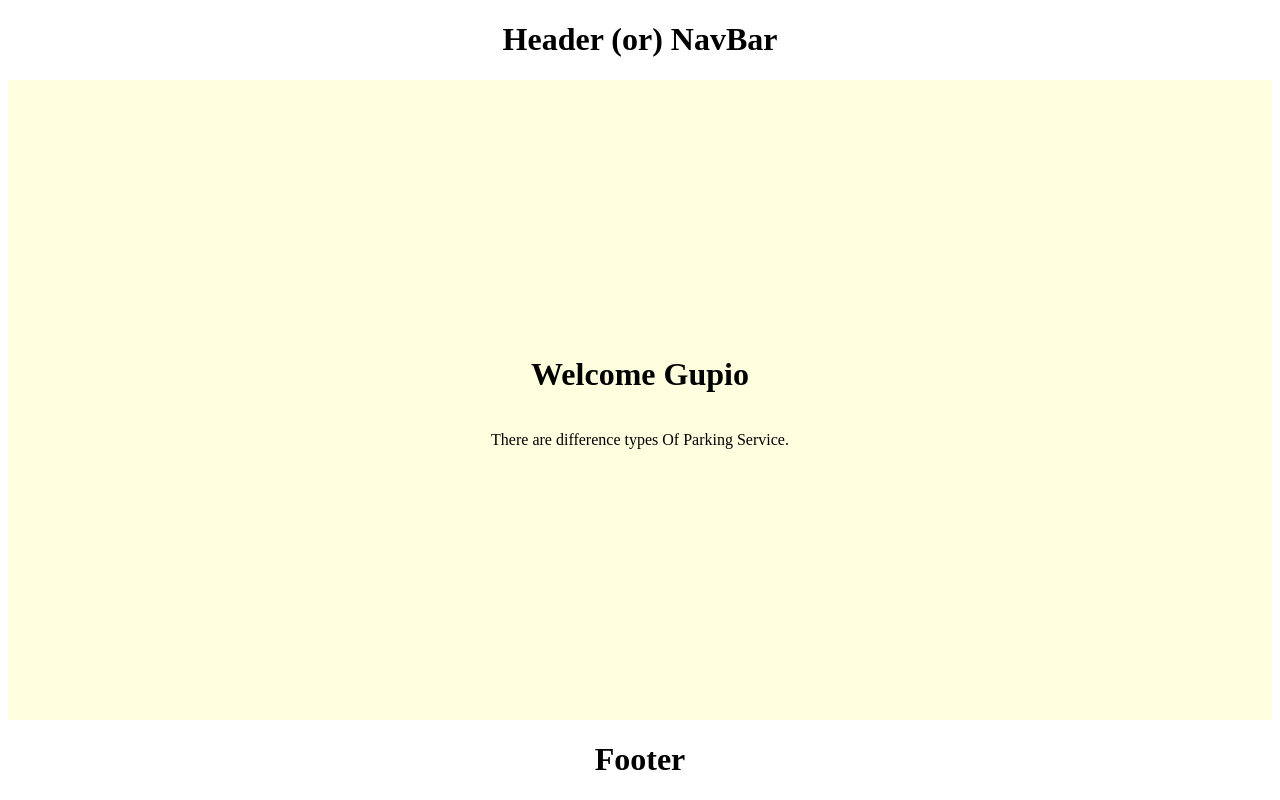
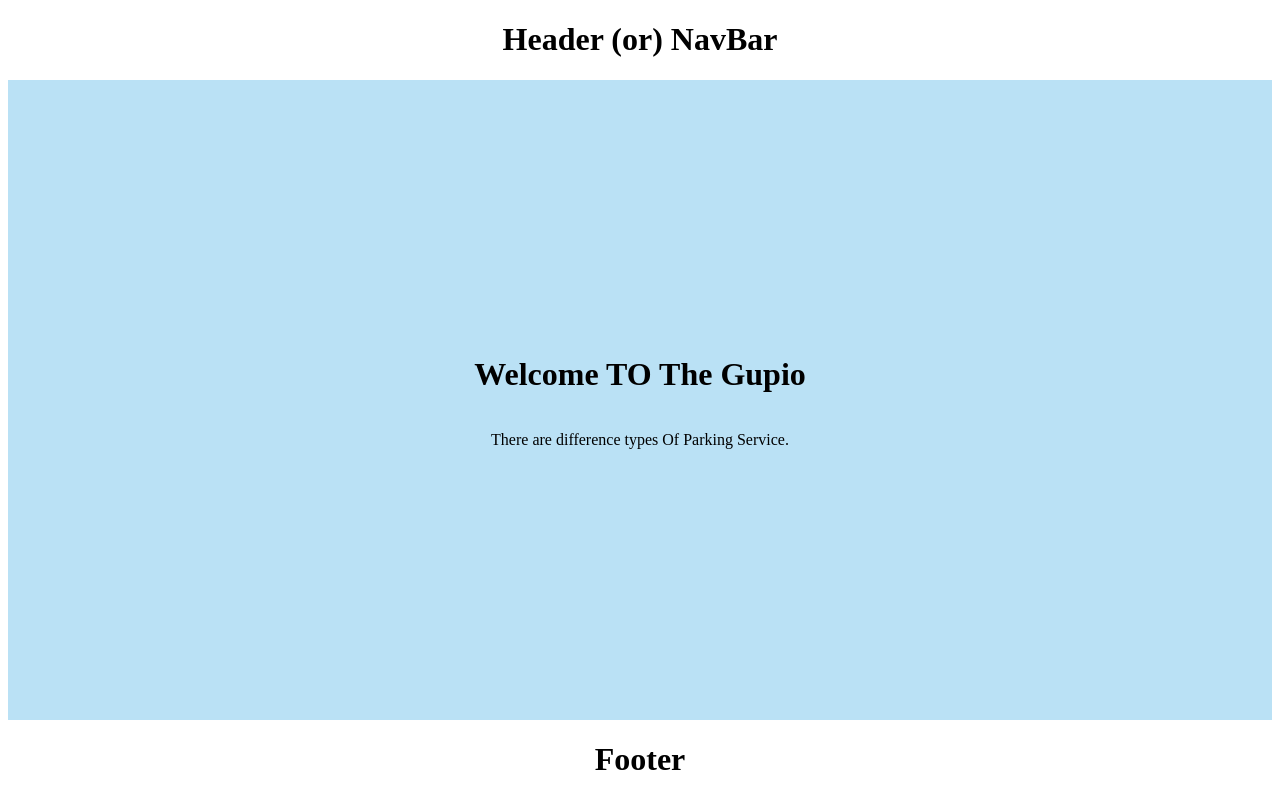
Before and after one commit to EAGALA-Z/practice-github, a React (Vite) app: page / in a window 1280 px wide. Built offline with nearby package versions, Linux system fonts and the light colour scheme.

Commit message:
Twelveth commit

```diff
--- a/src/App.css
+++ b/src/App.css
@@ -4,7 +4,7 @@
   justify-content: center;
   align-items: center;
   height: 80vh;
-  background-color: lightyellow;
+  background-color: rgb(186, 225, 245);
 }
 
 .header{
--- a/src/App.tsx
+++ b/src/App.tsx
@@ -10,7 +10,7 @@ function App() {
     <>
       <Header />
       <div className="App">
-        <h1>Welcome Gupio</h1>
+        <h1>Welcome TO The Gupio</h1>
         <Para/>
       </div>
       <Footer />
```
